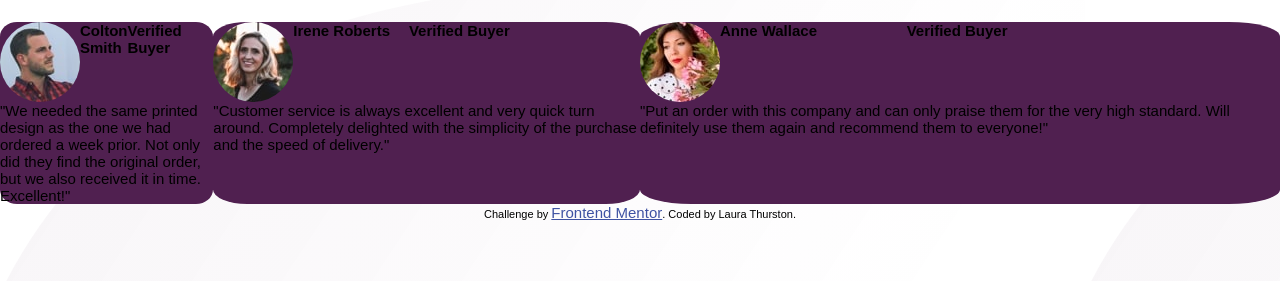
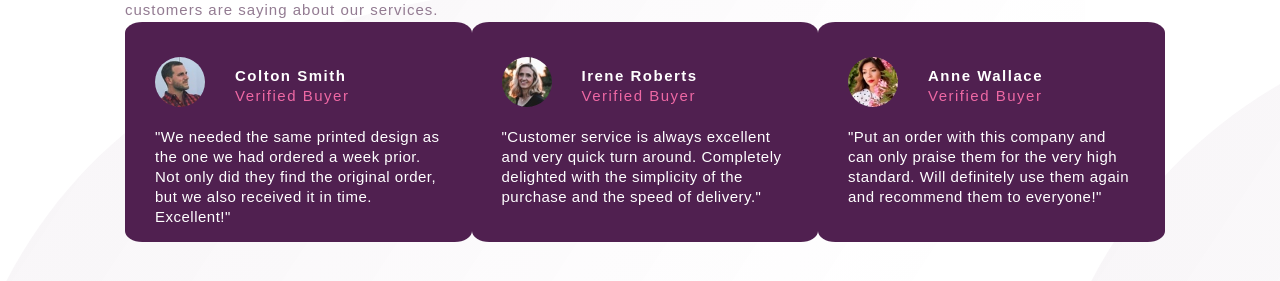
Before and after one commit to laurathurston/social-proof-master, a plain HTML site: page index.html in a window 1280 px wide. Shown: the part 379-660 px from the top of the page. Drawn offline with Linux system fonts and the light colour scheme; a web font is replaced by a local one.

Commit message:
Updated content

```diff
--- a/css/app.css
+++ b/css/app.css
@@ -34,10 +34,10 @@ body {
   width: auto;
   color: hsl(303, 10%, 53%);
   letter-spacing: 1px;
-  line-height: 20px;
+  line-height: 25px;
   font-size: 1rem;
   font-weight: 500;
-  margin-top: 10px;
+  margin-top: 20px;
 }
 
 /* REVIEWS */
@@ -82,51 +82,70 @@ flex: 2;
 
 /* TESTIMONIALS */
 .testimonials {
-    display: flex;
-    border-radius: 15%;
+  display: flex;
+  margin-left: 125px;
+  margin-bottom: 50px;
+}
+
+.testimonial-content {
+  display: inline-flex;
+  flex-direction: column;
+  background-color: hsl(300, 43%, 22%);
+  border-radius: 5%;
+  height: 220px;
+  width: 30%;
+ }
+
+.testimonial-user-info {
+  display: flex;
+  margin-top: 15px;
 
 }
 
-.testimonial-1 {
-    flex: 1;
-    justify-content: space-between;
-    background-color: hsl(300, 43%, 22%);
-    width: 30%;
-    border-radius: 8%;
-}
-.testimonial-2 {
-    flex: 2;
-    justify-content: space-between;
-    background-color: hsl(300, 43%, 22%);
-    width: 30%;
-    border-radius: 8%;
-}
-.testimonial-3 {
-    flex: 3;
-    justify-content: space-between;
-    background-color: hsl(300, 43%, 22%);
-    width: 30%;
-    border-radius: 8%;
-}
-
-.user-info {
-  display: flex;
-
+.testimonial-user-info-text {
+display: flex;
+flex-direction: column;
+margin-top: 30px;
+margin-left: 30px;
 }
 
 .user-pic {
+  width: 50px;
+  height: 50px;
   border-radius: 50%;
-  size: 5%
+  margin-top: 20px;
+  margin-left: 30px;
 }
 
 .user-name {
-  flex: 1;
+  font-weight: 700;
+  color: hsl(0, 0%, 100%);
+  font-family: 'Spartan', sans-serif;
+  letter-spacing: 1.5px;
+  /* flex-direction: column; */
+}
 
+.buyer-type {
+  color: hsl(333, 80%, 67%);
+  font-weight: unset;
+  letter-spacing: 1.5px;
+  margin-top: 3px;
+}
+.user-review {
+  margin-top: 20px;
+  margin-left: 30px;
+  margin-right: 30px;
+  color:hsl(0, 0%, 100%);
+  font-size: 1rem;
+  font-weight: 200;
+  line-height: 20px;
+  letter-spacing: .5px;
 }
 
 
-.buyer-type {
-  flex: 2;
 
-  flex-wrap: wrap;
+
+@media (max-width: 375px) {
+
+
 }
--- a/index.html
+++ b/index.html
@@ -76,42 +76,62 @@
 </div>
 
     <!-- TESTIMONIALS -->
+
 <div class="testimonials">
-      <div class="testimonial-1">
-        <div class="user-info">
+      <!-- TESTIMONIAL 1 - START  -->
+      <div class="testimonial-content">
+        <div class="testimonial-user-info">
           <img class="user-pic" src="images/image-colton.jpg" alt="">
+          <div class="testimonial-user-info-text">
             <h2 class="user-name">Colton Smith</h2>
             <h2 class="buyer-type">Verified Buyer</h2>
           </div>
+
+        </div>
+        <div class="testimonial-content-text">
           <p class="user-review">"We needed the same printed design as the one we had ordered a week prior.
           Not only did they find the original order, but we also received it in time.
           Excellent!"</p>
       </div>
-      <div class="testimonial-2">
-        <div class="user-info">
+      </div>
+      <!-- TESTIMONIAL 1 - END  -->
+      <!-- TESTIMONIAL 2 - START  -->
+
+        <div class="testimonial-content">
+          <div class="testimonial-user-info">
             <img class="user-pic" src="images/image-irene.jpg" alt="">
+            <div class="testimonial-user-info-text">
               <h2 class="user-name">Irene Roberts</h2>
               <h2 class="buyer-type">Verified Buyer</h2>
             </div>
+
+          </div>
+          <div class="testimonial-content-text">
             <p class="user-review">"Customer service is always excellent and very quick turn around. Completely
             delighted with the simplicity of the purchase and the speed of delivery."</p>
           </div>
-      <div class="testimonial-3">
-        <div class="user-info">
+        </div>
+      <!-- TESTIMONIAL 2 - END  -->
+
+
+      <!-- TESTIMONIAL 3 - START  -->
+        <div class="testimonial-content">
+          <div class="testimonial-user-info">
             <img class="user-pic" src="images/image-anne.jpg" alt="">
+            <div class="testimonial-user-info-text">
               <h2 class="user-name">Anne Wallace </h2>
               <h2 class="buyer-type">Verified Buyer</h2>
             </div>
+
+          </div>
+          <div class="testimonial-content-text">
             <p class="user-review">"Put an order with this company and can only praise them for the very high
             standard. Will definitely use them again and recommend them to everyone!"</p>
           </div>
         </div>
-    </div>
+<!-- TESTIMONIAL 3 - END  -->
+
+
 </body>
-  <footer>
-    <div class="attribution">
-      Challenge by
-      <a href="https://www.frontendmentor.io?ref=challenge" target="_blank"
-        >Frontend Mentor</a
-      >. Coded by Laura Thurston.
-  </footer>
+
+</html>
```
Lines whose indentation alone changed are shown as unchanged.
